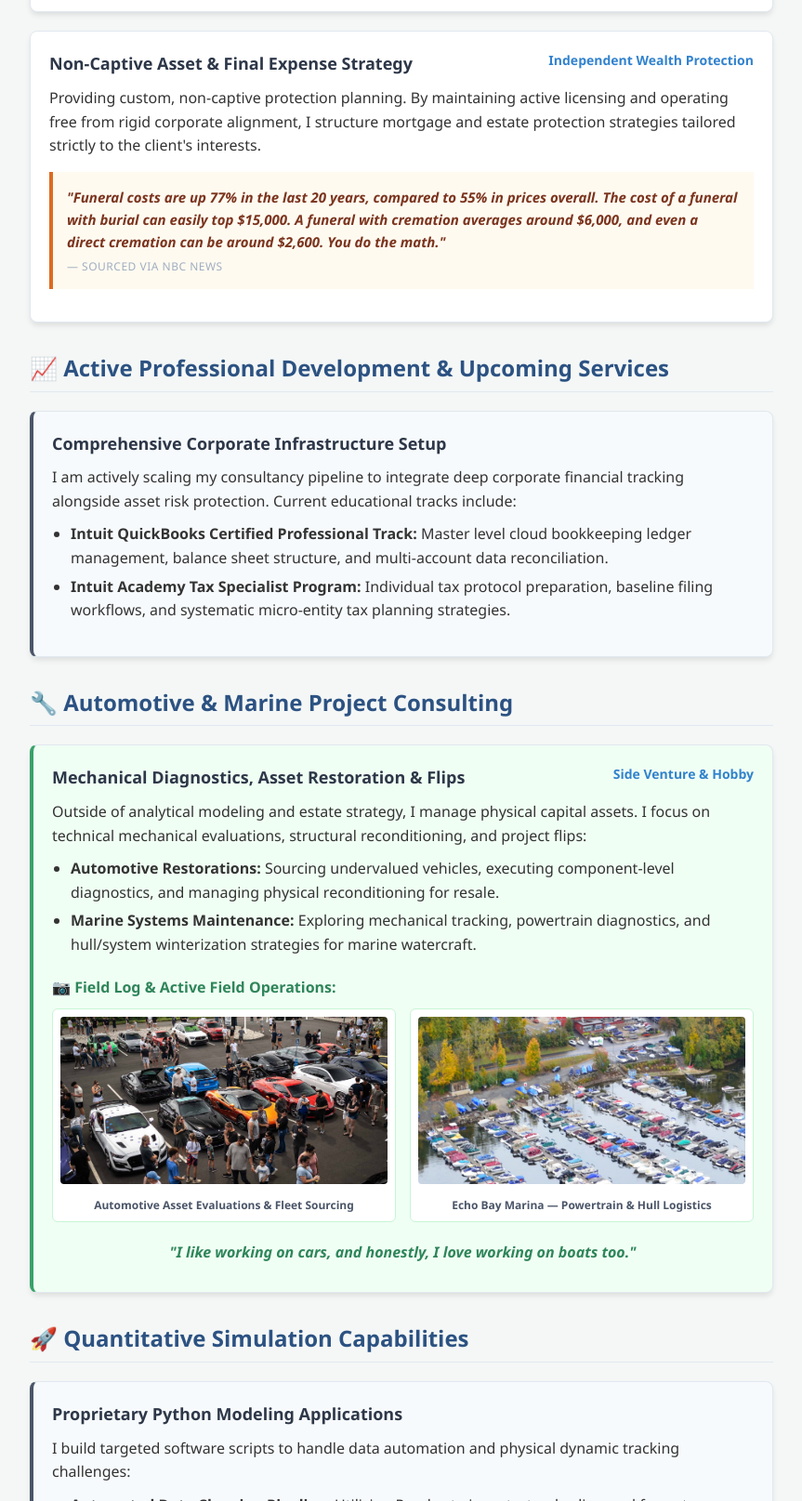
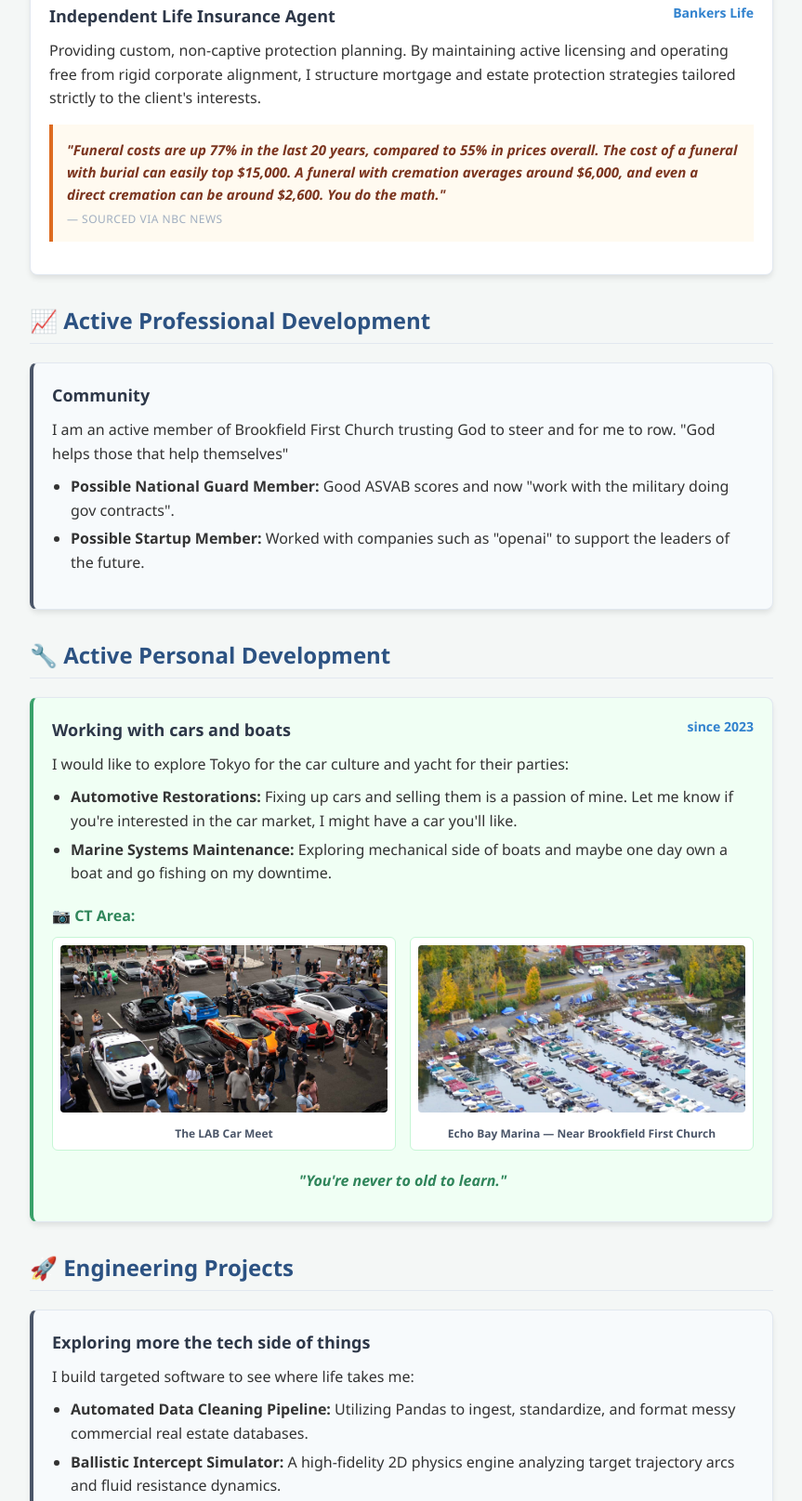
Before and after one commit to tresssoat999-arch/portfolio, a plain HTML site: page index.html in a window 1280 px wide. Shown: the part 1185-2800 px from the top of the page at 93% size, without its empty margins (208-1071 px from the left). Drawn offline with Linux system fonts and the light colour scheme.

Commit message:
Update index.html

```diff
--- a/index.html
+++ b/index.html
@@ -100,34 +100,34 @@
 </head>
 <body>
 
-    <h1>🎯 Real Estate Analytics, Asset Protection & Business Solutions</h1>
-    <div class="subtitle">Independent Portfolio De-Risking Specialist & Machinery Consultant</div>
+    <h1>🎯 For The Life of Your Retirement</h1>
+    <div class="subtitle">Professional: David Osornio</div>
 
     <!-- BRAND PHILOSOPHY QUOTE -->
     <div class="hero-quote">
-        "For the life of your retirement."
+        "Building off of new ideas"
     </div>
 
-    <p>I operate a specialized, data-driven consultancy that bridges the gap between off-market real estate acquisition, professional business operations, and long-term financial asset protection. By leveraging independent brokerage structures and multi-disciplinary systems analysis, I safeguard client wealth and optimize capital transitions.</p>
+    <p>I've had the privilege of going to University at Buffalo after high school. Where I worked part-time as a express service tech, doing oil changes and more. THen I managed to go from a bank teller intern to a wealth management intern. Currently moving towards a boat mechanic and tax associate position. As well as completeing further education with the SIE exam, Series 65, 66, and FINRA 7.</p>
 
     <!-- IMAGE 1: REAL ESTATE & REGIONAL FOCUS -->
     <div class="portfolio-img-container">
         <img src="image_EjE0TG.png" alt="University Campus Drone View" class="portfolio-img">
-        <span class="img-caption">📍 Regional Market Coverage & Commercial Real Estate Data Mapping</span>
+        <span class="img-caption">📍 UB North Campus</span>
     </div>
 
     <!-- CORE BUSINESS SERVICES -->
-    <h2>💼 Solutions & Services</h2>
+    <h2>💼 Business</h2>
 
     <div class="card">
-        <span class="job-meta">Real Estate Wholesaling</span>
-        <div class="job-title">Off-Market Property Matchmaking</div>
+        <span class="job-meta">Company</span>
+        <div class="job-title">Real Estate Wholesaling</div>
         <p>Connecting motivated property sellers with active cash buyers and real estate flippers. I manage pipeline identification, transactional data mapping, and assignment coordination to secure optimal closing scenarios.</p>
     </div>
 
     <div class="card">
-        <span class="job-meta">Independent Wealth Protection</span>
-        <div class="job-title">Non-Captive Asset & Final Expense Strategy</div>
+        <span class="job-meta">Bankers Life</span>
+        <div class="job-title">Independent Life Insurance Agent</div>
         <p>Providing custom, non-captive protection planning. By maintaining active licensing and operating free from rigid corporate alignment, I structure mortgage and estate protection strategies tailored strictly to the client's interests.</p>
 
         <!-- NBC NEWS FINAL EXPENSE DATA CALLOUT -->
@@ -138,55 +138,55 @@
     </div>
 
     <!-- PROFESSIONAL DEVELOPMENT / EXPANDING SERVICES -->
-    <h2>📈 Active Professional Development & Upcoming Services</h2>
+    <h2>📈 Active Professional Development</h2>
     <div class="card tech-box">
-        <div class="job-title">Comprehensive Corporate Infrastructure Setup</div>
-        <p>I am actively scaling my consultancy pipeline to integrate deep corporate financial tracking alongside asset risk protection. Current educational tracks include:</p>
+        <div class="job-title">Community</div>
+        <p>I am an active member of Brookfield First Church trusting God to steer and for me to row. "God helps those that help themselves"</p>
         <ul>
-            <li><strong>Intuit QuickBooks Certified Professional Track:</strong> Master level cloud bookkeeping ledger management, balance sheet structure, and multi-account data reconciliation.</li>
-            <li><strong>Intuit Academy Tax Specialist Program:</strong> Individual tax protocol preparation, baseline filing workflows, and systematic micro-entity tax planning strategies.</li>
+            <li><strong>Possible National Guard Member:</strong> Good ASVAB scores and now "work with the military doing gov contracts".</li>
+            <li><strong>Possible Startup Member:</strong> Worked with companies such as "openai" to support the leaders of the future.</li>
         </ul>
     </div>
 
     <!-- MECHANICAL/HOBBY SIDE BUSINESS SECTION -->
-    <h2>🔧 Automotive & Marine Project Consulting</h2>
+    <h2>🔧 Active Personal Development</h2>
     <div class="card mechanical-box">
-        <span class="job-meta">Side Venture & Hobby</span>
-        <div class="job-title">Mechanical Diagnostics, Asset Restoration & Flips</div>
-        <p>Outside of analytical modeling and estate strategy, I manage physical capital assets. I focus on technical mechanical evaluations, structural reconditioning, and project flips:</p>
+        <span class="job-meta">since 2023</span>
+        <div class="job-title">Working with cars and boats</div>
+        <p>I would like to explore Tokyo for the car culture and yacht for their parties:</p>
         <ul>
-            <li><strong>Automotive Restorations:</strong> Sourcing undervalued vehicles, executing component-level diagnostics, and managing physical reconditioning for resale.</li>
-            <li><strong>Marine Systems Maintenance:</strong> Exploring mechanical tracking, powertrain diagnostics, and hull/system winterization strategies for marine watercraft.</li>
+            <li><strong>Automotive Restorations:</strong> Fixing up cars and selling them is a passion of mine. Let me know if you're interested in the car market, I might have a car you'll like.</li>
+            <li><strong>Marine Systems Maintenance:</strong> Exploring mechanical side of boats and maybe one day own a boat and go fishing on my downtime.</li>
         </ul>
 
         <!-- PROJECT PHOTO GALLERY GRID (IMAGES 2 AND 3) -->
-        <p style="font-weight: bold; margin-top: 20px; color: #2f855a;">📷 Field Log & Active Field Operations:</p>
+        <p style="font-weight: bold; margin-top: 20px; color: #2f855a;">📷 CT Area:</p>
         <div style="display: grid; grid-template-columns: repeat(auto-fit, minmax(280px, 1fr)); gap: 15px; margin-top: 10px;">
 
             <!-- Picture 2: Automotive Asset Sourcing / Car Meet -->
             <div style="background: white; padding: 8px; border: 1px solid #c6f6d5; border-radius: 6px; text-align: center;">
                 <img src="image_kLXI_V.png" alt="Automotive Sourcing and Evaluation Log" style="width: 100%; height: 180px; object-fit: cover; border-radius: 4px;">
-                <span style="font-size: 12px; color: #4a5568; display: block; margin-top: 5px; font-weight: bold;">Automotive Asset Evaluations & Fleet Sourcing</span>
+                <span style="font-size: 12px; color: #4a5568; display: block; margin-top: 5px; font-weight: bold;">The LAB Car Meet</span>
             </div>
 
             <!-- Picture 3: Echo Bay Marina Marine Operations -->
             <div style="background: white; padding: 8px; border: 1px solid #c6f6d5; border-radius: 6px; text-align: center;">
                 <img src="image_EnhzXd.png" alt="Echo Bay Marina Marine Systems" style="width: 100%; height: 180px; object-fit: cover; border-radius: 4px;">
-                <span style="font-size: 12px; color: #4a5568; display: block; margin-top: 5px; font-weight: bold;">Echo Bay Marina — Powertrain & Hull Logistics</span>
+                <span style="font-size: 12px; color: #4a5568; display: block; margin-top: 5px; font-weight: bold;">Echo Bay Marina — Near Brookfield First Church</span>
             </div>
 
         </div>
 
         <p style="font-style: italic; color: #2f855a; font-weight: bold; text-align: center; margin-top: 20px;">
-            "I like working on cars, and honestly, I love working on boats too."
+            "You're never to old to learn."
         </p>
     </div>
 
     <!-- TECH SIMULATION SECTION -->
-    <h2>🚀 Quantitative Simulation Capabilities</h2>
+    <h2>🚀 Engineering Projects</h2>
     <div class="card tech-box">
-        <div class="job-title">Proprietary Python Modeling Applications</div>
-        <p>I build targeted software scripts to handle data automation and physical dynamic tracking challenges:</p>
+        <div class="job-title">Exploring more the tech side of things</div>
+        <p>I build targeted software to see where life takes me:</p>
         <ul>
             <li><strong>Automated Data Cleaning Pipeline:</strong> Utilizing Pandas to ingest, standardize, and format messy commercial real estate databases.</li>
             <li><strong>Ballistic Intercept Simulator:</strong> A high-fidelity 2D physics engine analyzing target trajectory arcs and fluid resistance dynamics.</li>
@@ -196,7 +196,7 @@
     <!-- CONNECT SECTION -->
     <h2>📬 Let's Talk Business</h2>
     <div class="card contact-box">
-        <p>Whether you are a real estate investor looking for off-market inventory, a family seeking a secure legacy blueprint, or looking for mechanical consulting on a machinery project, I deliver high-tier execution.</p>
+        <p>Whether you are a real estate investor looking for off-market inventory, a family seeking a secure legacy blueprint, or looking for mechanical consulting on a car or boat, I'm happy to happy. Afterall, it doesn't hurt to ask.</p>
         <p>📧 <strong>Email:</strong> your.email@example.com (Update with your actual email!)</p>
         <p>💼 <strong>LinkedIn:</strong> https://linkedin.com (Update with your link!)</p>
         <button class="btn" onclick="alert('Inquiry recorded. Let\'s schedule a digital consultation!')">Request a Deal Allocation / Quote</button>
```
